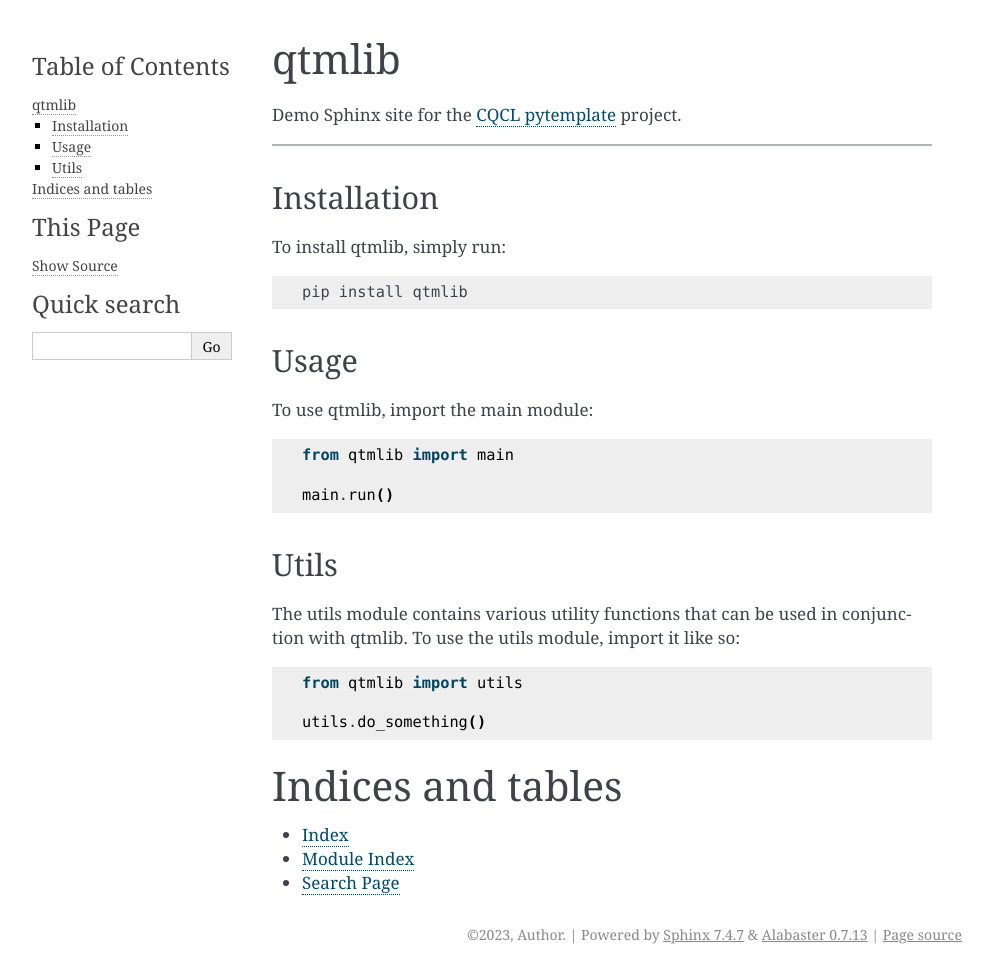
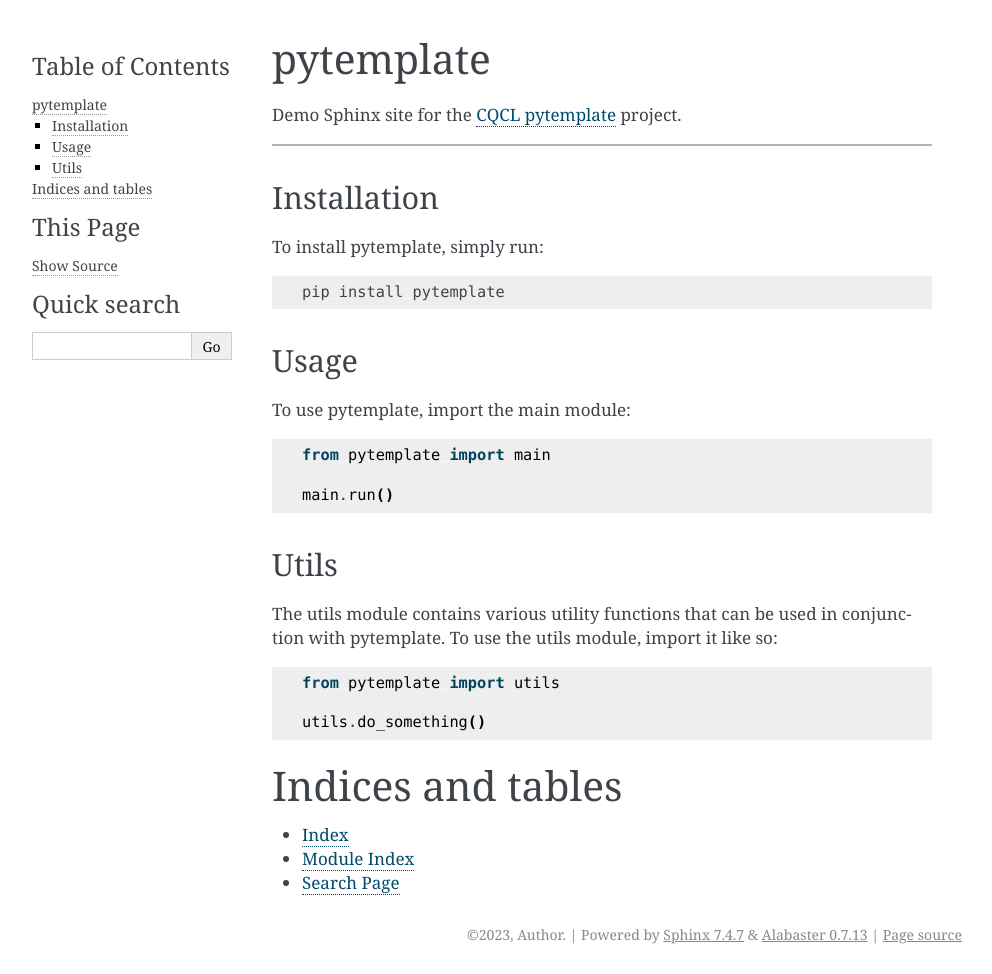
Before and after one commit to NathanCQC/pytemplate, a Sphinx documentation site: the page built from docs/source/index.rst, in a window 1280 px wide. Shown: the whole page, without its empty margins (148-1140 px from the left). Built offline with Sphinx 7.4.7, drawn with Linux system fonts in a browser that asks for light colours; pages that are not in the unit, such as notebooks, are missing from menus.

Commit message:
Replace qtmlib with pytemplate

```diff
--- a/docs/source/conf.py
+++ b/docs/source/conf.py
@@ -13,7 +13,7 @@
 # -- Project information -----------------------------------------------------
 # https://www.sphinx-doc.org/en/master/usage/configuration.html#project-information
 
-project = "qtmlib"
+project = "pytemplate"
 project_copyright = "2023, Author"
 author = "Author"
 release = "0.0.1"
--- a/docs/source/index.rst
+++ b/docs/source/index.rst
@@ -1,5 +1,5 @@
-qtmlib
-======
+pytemplate
+==========
 
 Demo Sphinx site for the `CQCL pytemplate <https://github.com/CQCL/pytemplate>`_ project.
 
@@ -14,31 +14,31 @@
 Installation
 ------------
 
-To install qtmlib, simply run:
+To install pytemplate, simply run:
 
 .. code-block:: bash
 
-   pip install qtmlib
+   pip install pytemplate
 
 Usage
 -----
 
-To use qtmlib, import the main module:
+To use pytemplate, import the main module:
 
 .. code-block:: python
 
-   from qtmlib import main
+   from pytemplate import main
 
    main.run()
 
 Utils
 -----
 
-The utils module contains various utility functions that can be used in conjunction with qtmlib. To use the utils module, import it like so:
+The utils module contains various utility functions that can be used in conjunction with pytemplate. To use the utils module, import it like so:
 
 .. code-block:: python
 
-   from qtmlib import utils
+   from pytemplate import utils
 
    utils.do_something()
 
--- a/pytemplate/__init__.py
+++ b/pytemplate/__init__.py
@@ -1 +1 @@
-"""Init file for qtmlib."""
+"""Init file for pytemplate."""
```
Also changed, not shown: README.md (+1 -1 lines), 6 other files.
